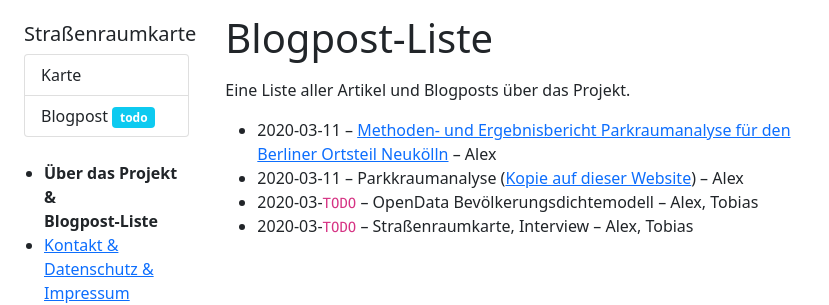
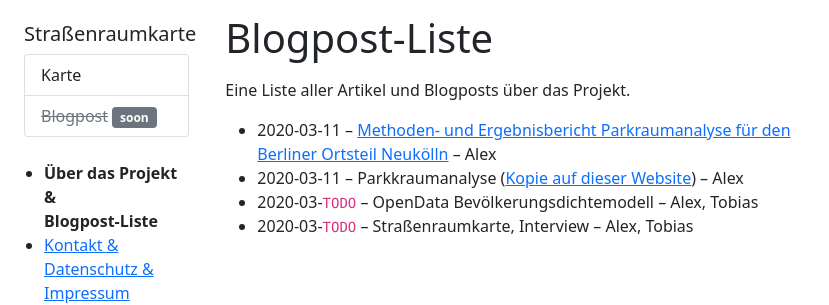
Before and after one commit to osmberlin/strassenraumkarte-neukoelln, a Jekyll site: the page built from about.md, in a window 1280 px wide. Shown: the part 362-667 px from the top of the page, without its empty margins (0-829 px from the left). Built offline with Jekyll 4.4.1, drawn with Linux system fonts in a browser that asks for light colours.

Commit message:
Navigation: Blogpost will come later

```diff
--- a/_includes/navigation.html
+++ b/_includes/navigation.html
@@ -29,8 +29,8 @@
     Karte
   </a>
   <a href="{{ '/posts/2021-03-01-strassenraumkarte' | relative_url }}"
-    class="list-group-item list-group-item-action {% if page.menu_highlight == 'blogpost_strassenraumkarte' %}active{% endif %}">
-    Blogpost <span class="badge bg-info">todo</span>
+    class="text-muted list-group-item list-group-item-action {% if page.menu_highlight == 'blogpost_strassenraumkarte' %}active{% endif %}">
+    <del>Blogpost</del> <span class="badge bg-secondary">soon</span>
   </a>
 </div>
 
```
